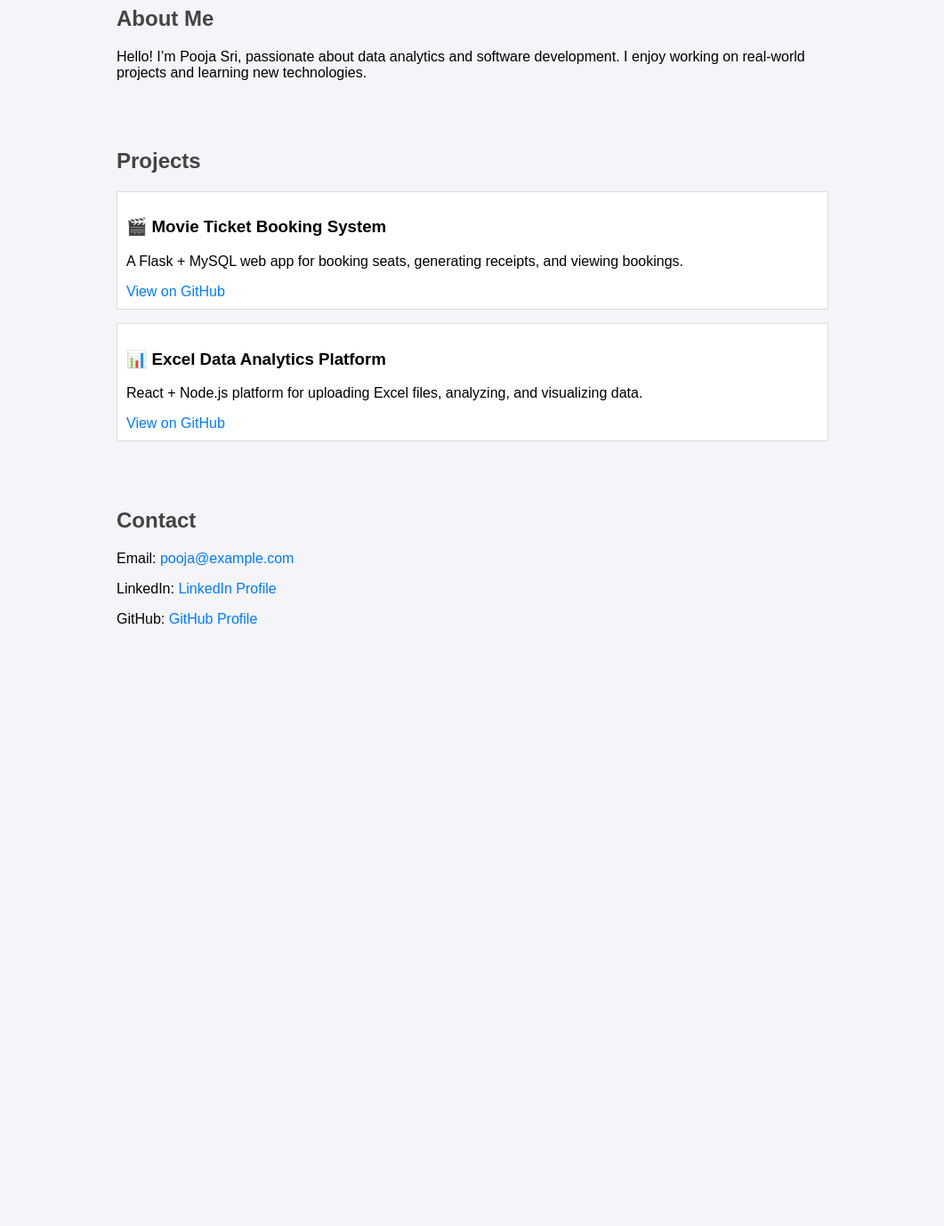
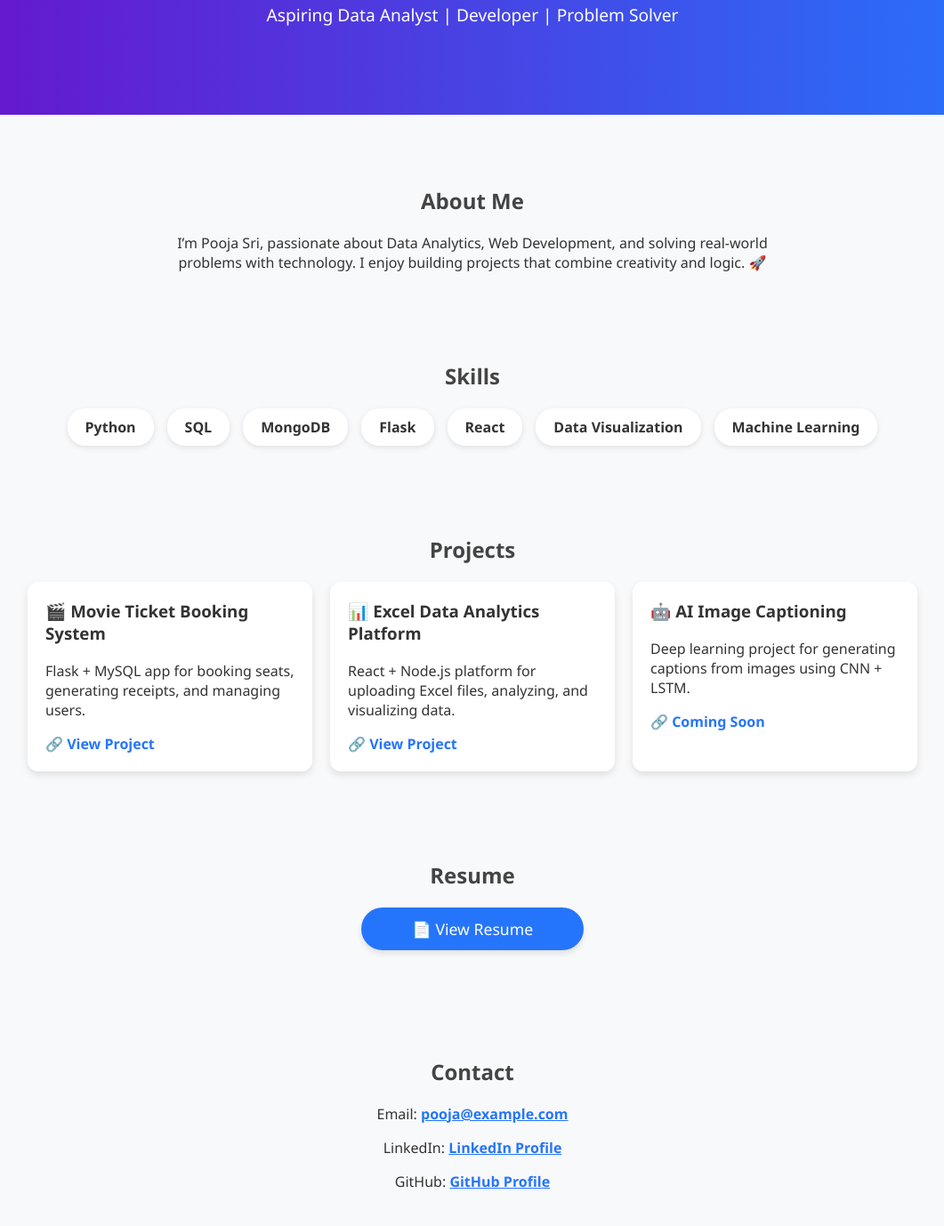
Before and after one commit to poojasri22/poojasri22.github.io, a plain HTML site: page index.html in a window 1280 px wide. Shown: the part 187-1565 px from the top of the page at 89% size, without its empty margins (109-1170 px from the left). Before the commit the page ends 928 px from the top, so only its background shows below. Drawn offline with Linux system fonts and the light colour scheme.

Commit message:
Updated portfolio index.html with new design

```diff
--- a/index.html
+++ b/index.html
@@ -5,46 +5,127 @@
   <meta name="viewport" content="width=device-width, initial-scale=1.0">
   <title>Pooja Sri | Portfolio</title>
   <style>
-    body { font-family: Arial, sans-serif; margin: 0; padding: 0; background: #f4f4f9; }
-    header { background: #333; color: #fff; padding: 20px; text-align: center; }
-    section { padding: 20px; max-width: 800px; margin: auto; }
-    h2 { color: #444; }
-    .project { margin: 15px 0; padding: 10px; border: 1px solid #ddd; background: #fff; }
-    a { color: #007bff; text-decoration: none; }
-    a:hover { text-decoration: underline; }
+    body { margin: 0; font-family: 'Segoe UI', sans-serif; background: #f8f9fa; color: #333; }
+
+    /* Header */
+    header {
+      background: linear-gradient(to right, #6a11cb, #2575fc);
+      color: #fff; text-align: center; padding: 80px 20px;
+    }
+    header h1 { font-size: 2.8em; margin-bottom: 10px; }
+    header p { font-size: 1.2em; }
+
+    /* Sections */
+    section { max-width: 1000px; margin: 40px auto; padding: 20px; }
+    h2 { text-align: center; margin-bottom: 20px; color: #444; }
+
+    /* Skills */
+    .skills { display: flex; flex-wrap: wrap; justify-content: center; gap: 15px; }
+    .skill {
+      background: #fff; padding: 10px 20px; border-radius: 20px;
+      box-shadow: 0 2px 6px rgba(0,0,0,0.1); font-weight: bold;
+    }
+
+    /* Projects */
+    .projects { display: grid; grid-template-columns: repeat(auto-fit, minmax(280px, 1fr)); gap: 20px; }
+    .project {
+      background: #fff; padding: 20px; border-radius: 12px;
+      box-shadow: 0 4px 8px rgba(0,0,0,0.1); transition: transform 0.2s;
+    }
+    .project:hover { transform: scale(1.03); }
+    .project h3 { margin-top: 0; }
+    .project a { color: #2575fc; text-decoration: none; font-weight: bold; }
+    .project a:hover { text-decoration: underline; }
+
+    /* Resume Button */
+    .resume-btn {
+      display: block; text-align: center; margin: 20px auto;
+      padding: 12px 25px; background: #2575fc; color: white;
+      border-radius: 25px; text-decoration: none; font-size: 1.1em;
+      box-shadow: 0 4px 6px rgba(0,0,0,0.1); transition: background 0.3s;
+      width: 200px;
+    }
+    .resume-btn:hover { background: #6a11cb; }
+
+    /* Contact */
+    .contact p { text-align: center; }
+    .contact a { color: #2575fc; font-weight: bold; }
+
+    /* Footer */
+    footer {
+      background: #333; color: #fff; text-align: center; padding: 15px; margin-top: 30px;
+    }
   </style>
 </head>
 <body>
+  <!-- Header -->
   <header>
     <h1>Pooja Sri</h1>
-    <p>Aspiring Data Analyst | Developer</p>
+    <p>Aspiring Data Analyst | Developer | Problem Solver</p>
   </header>
 
+  <!-- About -->
   <section>
     <h2>About Me</h2>
-    <p>Hello! I’m Pooja Sri, passionate about data analytics and software development.
-    I enjoy working on real-world projects and learning new technologies.</p>
+    <p style="text-align:center; max-width:700px; margin:auto;">
+      I’m Pooja Sri, passionate about Data Analytics, Web Development, and solving real-world problems with technology.
+      I enjoy building projects that combine creativity and logic. 🚀
+    </p>
   </section>
 
+  <!-- Skills -->
+  <section>
+    <h2>Skills</h2>
+    <div class="skills">
+      <div class="skill">Python</div>
+      <div class="skill">SQL</div>
+      <div class="skill">MongoDB</div>
+      <div class="skill">Flask</div>
+      <div class="skill">React</div>
+      <div class="skill">Data Visualization</div>
+      <div class="skill">Machine Learning</div>
+    </div>
+  </section>
+
+  <!-- Projects -->
   <section>
     <h2>Projects</h2>
+    <div class="projects">
       <div class="project">
         <h3>🎬 Movie Ticket Booking System</h3>
-      <p>A Flask + MySQL web app for booking seats, generating receipts, and viewing bookings.</p>
-      <a href="https://github.com/poojasri22/movie-booking-system">View on GitHub</a>
+        <p>Flask + MySQL app for booking seats, generating receipts, and managing users.</p>
+        <a href="https://github.com/poojasri22/movie-booking-system">🔗 View Project</a>
       </div>
       <div class="project">
         <h3>📊 Excel Data Analytics Platform</h3>
         <p>React + Node.js platform for uploading Excel files, analyzing, and visualizing data.</p>
-      <a href="https://github.com/poojasri22/excel-analytics">View on GitHub</a>
+        <a href="https://github.com/poojasri22/excel-analytics">🔗 View Project</a>
+      </div>
+      <div class="project">
+        <h3>🤖 AI Image Captioning</h3>
+        <p>Deep learning project for generating captions from images using CNN + LSTM.</p>
+        <a href="#">🔗 Coming Soon</a>
+      </div>
     </div>
   </section>
 
+  <!-- Resume -->
   <section>
+    <h2>Resume</h2>
+    <a href="resume.pdf" class="resume-btn" target="_blank">📄 View Resume</a>
+  </section>
+
+  <!-- Contact -->
+  <section class="contact">
     <h2>Contact</h2>
     <p>Email: <a href="mailto:pooja@example.com">pooja@example.com</a></p>
     <p>LinkedIn: <a href="https://www.linkedin.com/in/pooja-sri-j-a82b8b257">LinkedIn Profile</a></p>
     <p>GitHub: <a href="https://github.com/poojasri22">GitHub Profile</a></p>
   </section>
+
+  <!-- Footer -->
+  <footer>
+    <p>© 2025 Pooja Sri | Made with ❤️ using GitHub Pages</p>
+  </footer>
 </body>
 </html>
```
Also changed, not shown: 1 other file. Lines whose indentation alone changed are shown as unchanged.
